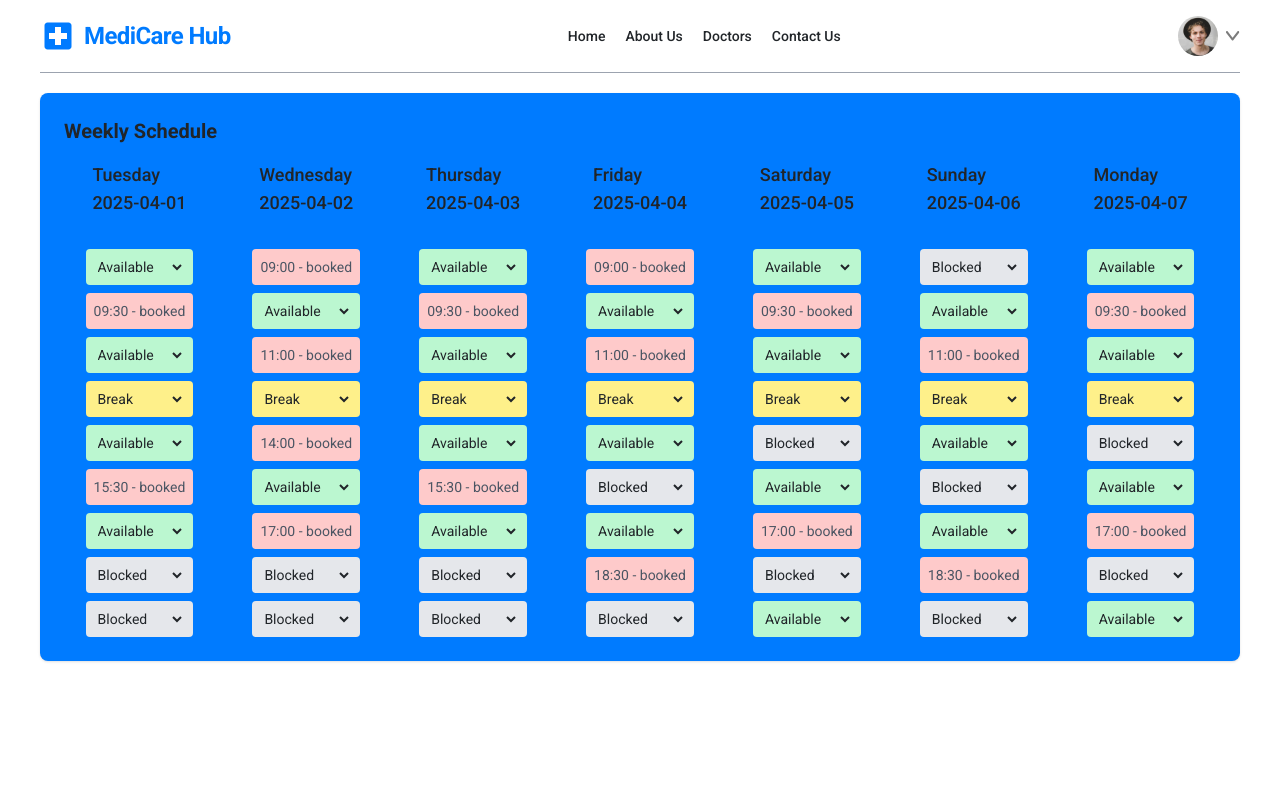
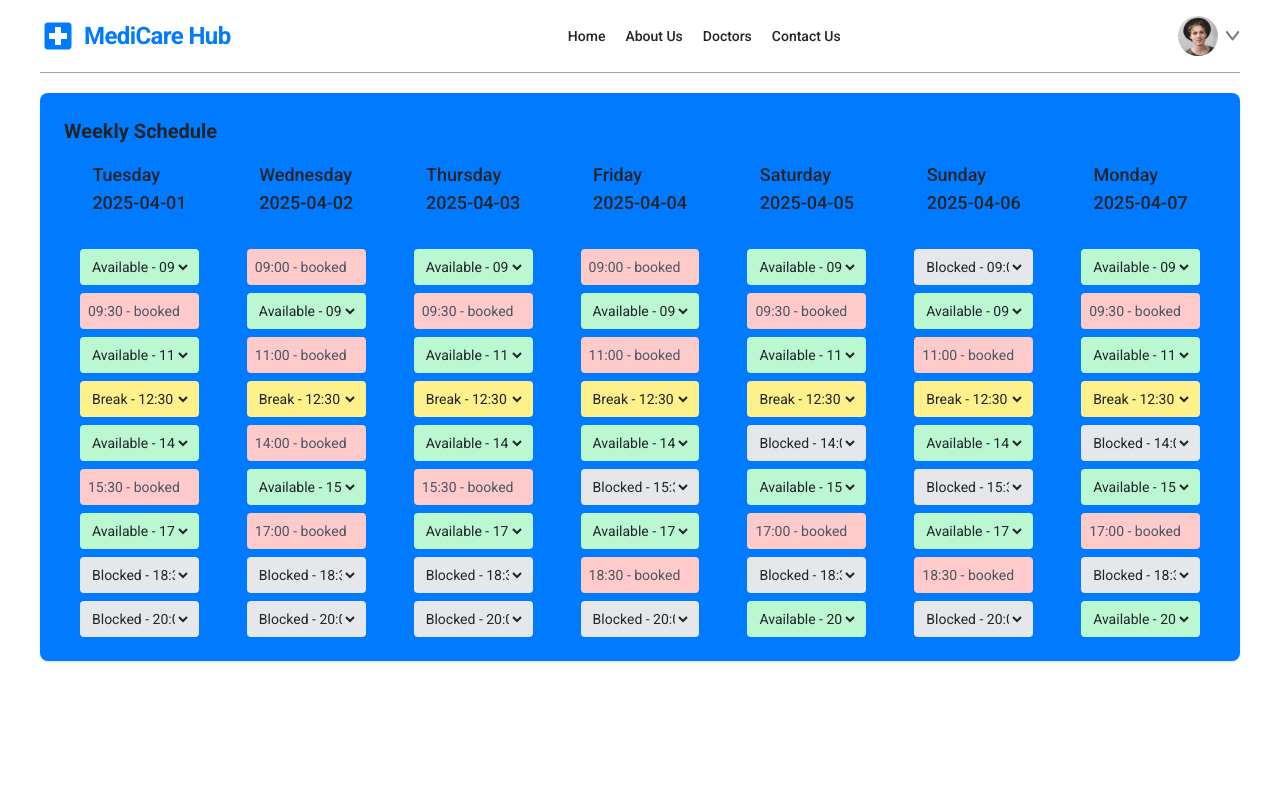
Before and after one commit to briansimiyuj/doctor-appointment-app, a React (Vite) app: page /schedule in a window 1280 px wide. Shown: the top 800 px of the page. Built offline with nearby package versions, Linux system fonts and the light colour scheme; a web font is replaced by a local one.

Commit message:
Add time to slot status options in Weekly Calendar component

```diff
--- a/src/components/Schedule/WeeklyCalendar.tsx
+++ b/src/components/Schedule/WeeklyCalendar.tsx
@@ -4,12 +4,6 @@ const WeeklyCalendar: React.FC = ()=>{
 
     const days = ["Sunday", "Monday", "Tuesday", "Wednesday", "Thursday", "Friday", "Saturday"],
           { schedule } = useSchedule()
-
-    schedule.availableSlots.map(daySlots =>{
-
-        console.log(daySlots.date)
-
-    })
 
 
     return(
@@ -32,7 +26,11 @@ const WeeklyCalendar: React.FC = ()=>{
 
                                 {
 
-                                    schedule.availableSlots[index].slots.map((daySlots, index) =>(
+                                    schedule.availableSlots[index].slots.map((daySlots, index) =>{
+
+                                        const [time] = daySlots.split(" - ")
+
+                                        return(
 
                                             <div
                                                 key={index}
@@ -53,17 +51,18 @@ const WeeklyCalendar: React.FC = ()=>{
                                                     ):(
 
                                                         <select
-                                                        className={`outline-none w-full ${daySlots.includes("available") ? "bg-green-200" : daySlots.includes("booked") ? "bg-red-200" : daySlots.includes("break") ? "bg-yellow-200" : "bg-gray-200"}`}
-                                                        defaultValue={`${daySlots.includes("available") ? "available" : daySlots.includes("break") ? "break" : "blocked"}`}
+                                                           className={`outline-none w-full ${daySlots.includes("available") ? "bg-green-200" : daySlots.includes("break") ? "bg-yellow-200" : "bg-gray-200"}`}
+                                                           defaultValue={`${daySlots.includes("available") ? "available" : daySlots.includes("break") ? "break" : "blocked"} - ${time}`}
                                                     >
 
-                                                        <option value="available">Available</option>
+                                                        <option value={`available - ${time}`}>Available - {time}</option>
 
-                                                        <option value="break">Break</option>
+                                                        <option value={`break - ${time}`}>Break - {time}</option>
 
-                                                        <option value="blocked">Blocked</option>
+                                                        <option value={`blocked - ${time}`}>Blocked - {time}</option>
 
                                                     </select>
+
 
 
                                                     )
@@ -72,7 +71,9 @@ const WeeklyCalendar: React.FC = ()=>{
 
                                             </div>
 
-                                    ))
+                                        )
+
+                                    })
 
                                 }
 
@@ -88,7 +89,6 @@ const WeeklyCalendar: React.FC = ()=>{
 
         </div>
 
-
     )
 
 }
```
Also changed, not shown: 1 other file (tests, documents, lock files or other folders). Lines whose indentation alone changed are shown as unchanged.
